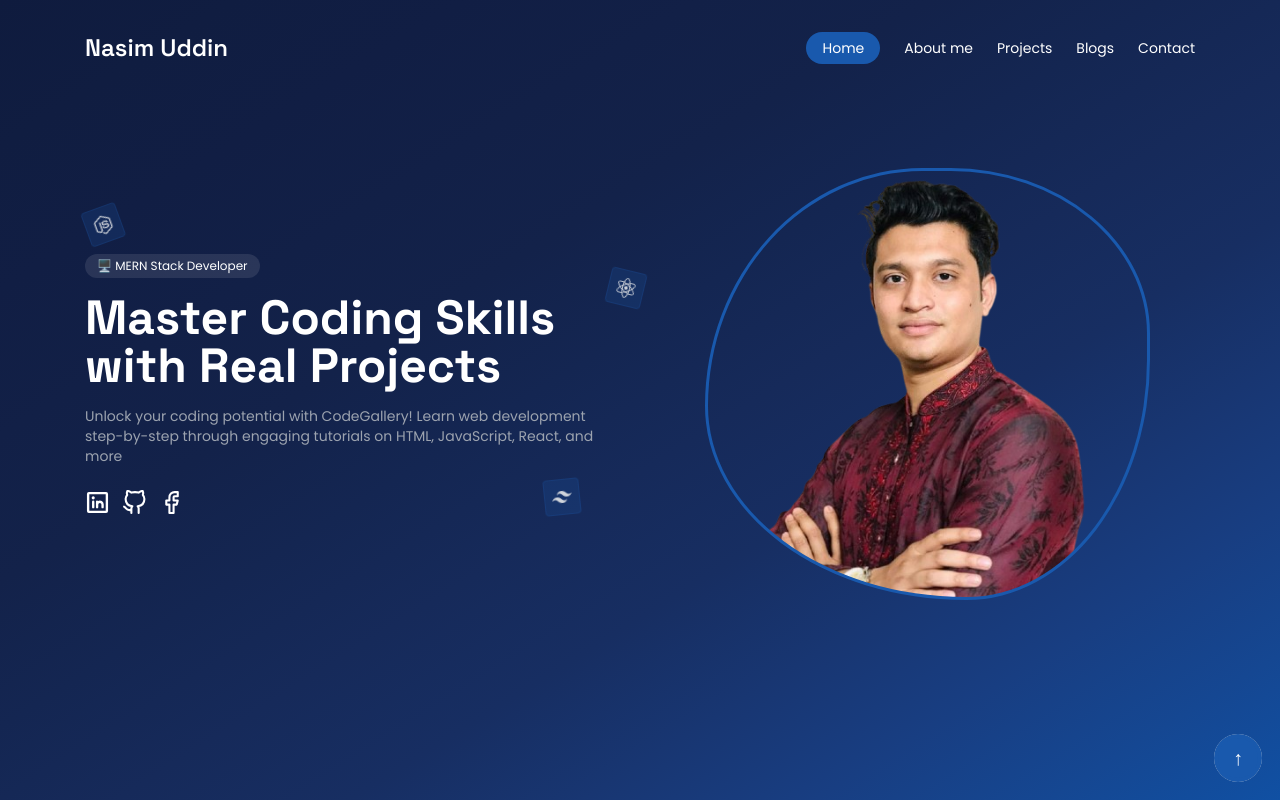
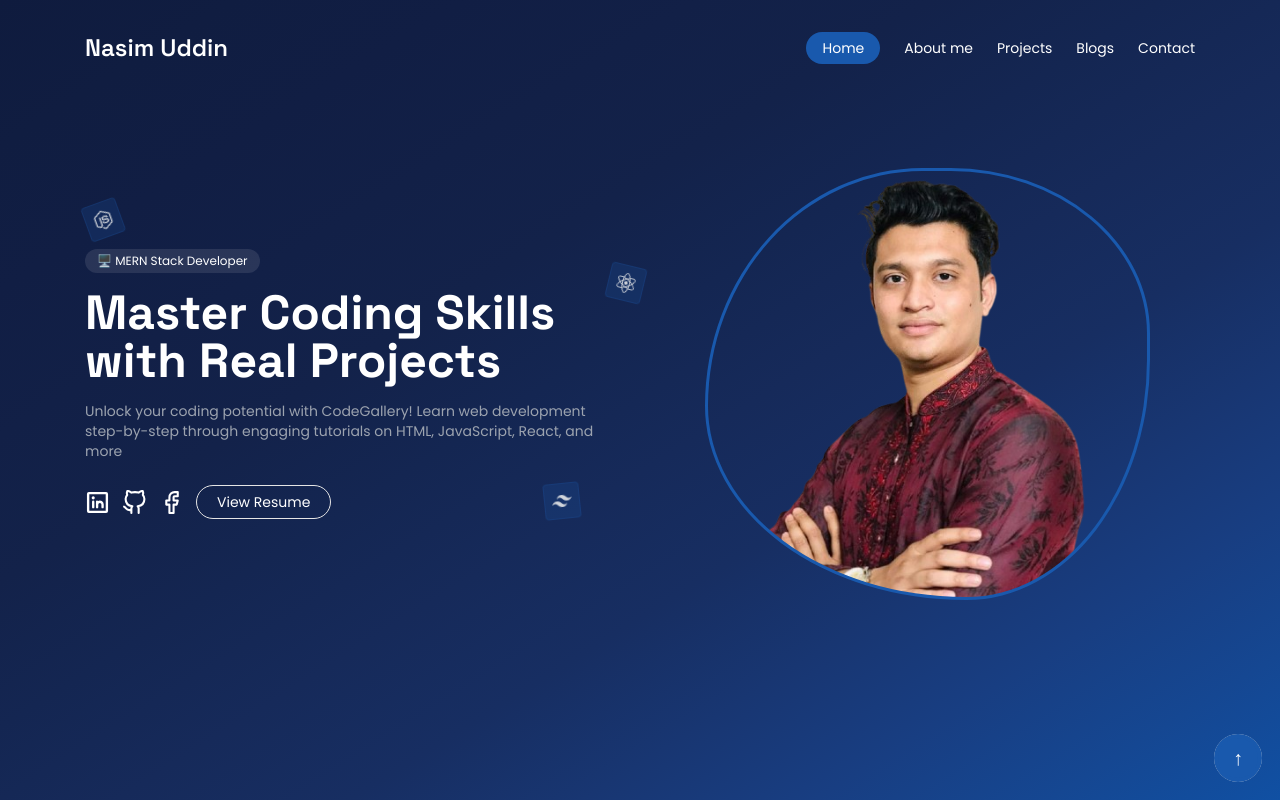
Before and after one commit to nasim0994/assignment5_level2, a Next.js app in the folder frontend/: page / in a window 1280 px wide. Shown: the top 800 px of the page. Built offline with nearby package versions, Linux system fonts and the light colour scheme.

Commit message:
contact link update and resume button add

```diff
--- a/frontend/src/components/modules/home/Hero.tsx
+++ b/frontend/src/components/modules/home/Hero.tsx
@@ -43,25 +43,32 @@ export default function Hero() {
 
             <div className="mt-6 flex gap-3">
               <Link
-                href="https://github.com/nasim0994"
+                href="https://www.linkedin.com/in/mdnasimuddin"
                 target="_blank"
-                className="text-[25px] hover:-translate-y-1 duration-300"
+                className="text-[25px] hover:-translate-y-1 duration-300 flex items-center justify-center"
               >
                 <PiLinkedinLogoBold />
               </Link>
               <Link
                 href="https://github.com/nasim0994"
                 target="_blank"
-                className="text-[25px] hover:-translate-y-1 duration-300"
+                className="text-[25px] hover:-translate-y-1 duration-300 flex items-center justify-center"
               >
                 <FiGithub />
               </Link>
               <Link
-                href="https://github.com/nasim0994"
+                href="https://www.facebook.com/nuaimhasannasim"
                 target="_blank"
-                className="text-[25px] hover:-translate-y-1 duration-300"
+                className="text-[25px] hover:-translate-y-1 duration-300 flex items-center justify-center"
               >
                 <FiFacebook />
+              </Link>
+              <Link
+                href="https://drive.google.com/file/d/1clY1nwh6YJUJMR8jJQcq0H9e8_Uf2FeH/view?usp=drive_link"
+                target="_blank"
+                className="text-sm border rounded-full px-5 py-1.5 hover:bg-secondary hover:border-secondary duration-300"
+              >
+                View Resume
               </Link>
             </div>
           </div>
--- a/frontend/src/components/modules/home/contact/Contact.tsx
+++ b/frontend/src/components/modules/home/contact/Contact.tsx
@@ -54,7 +54,7 @@ export default function Contact() {
             <div className="flex gap-3">
               <h2>Follow:</h2>
             <Link
-              href="https://github.com/nasim0994"
+              href="https://www.linkedin.com/in/mdnasimuddin"
               target="_blank"
               className="text-2xl hover:-translate-y-1 duration-300 text-primary"
             >
```
